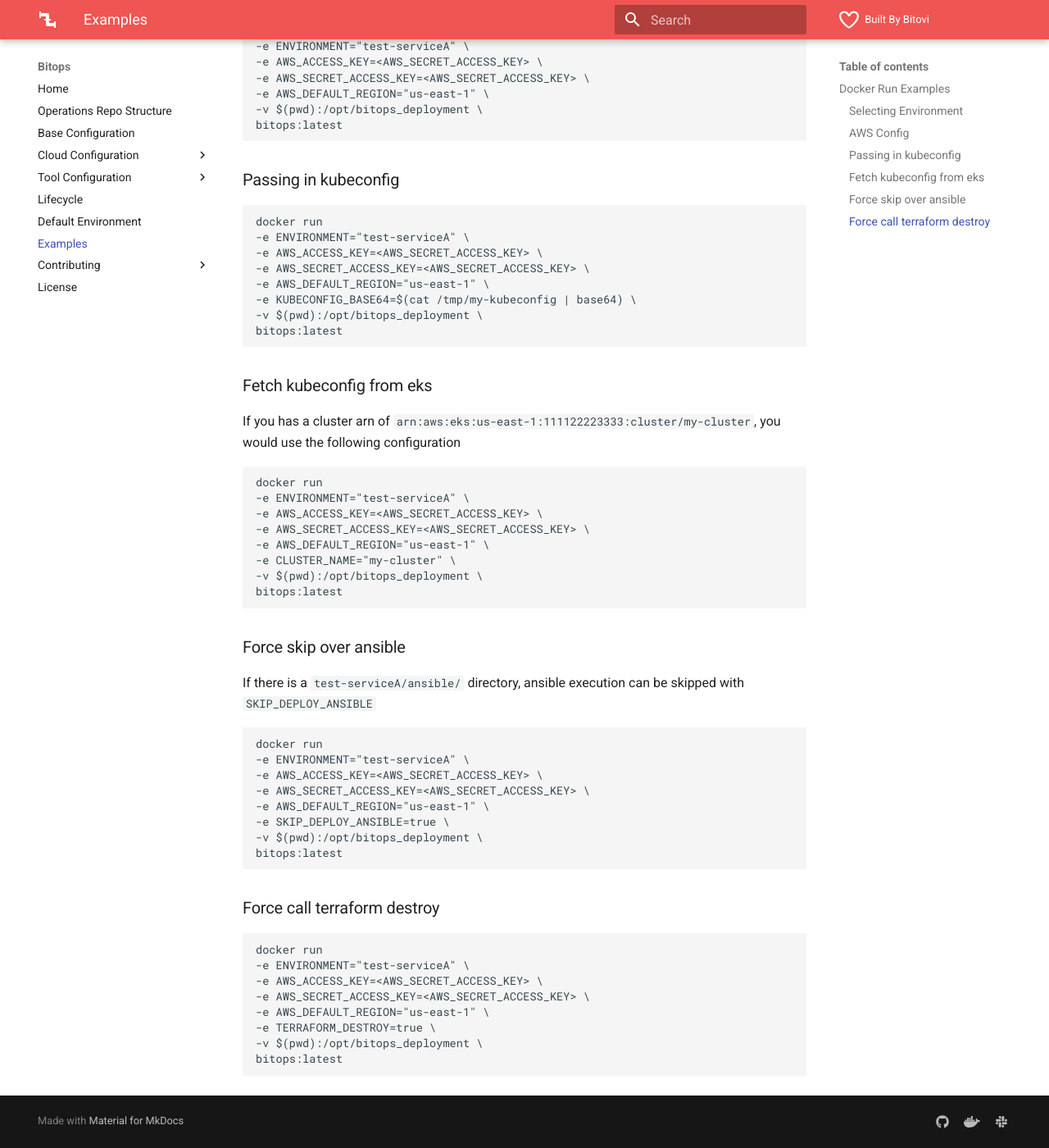
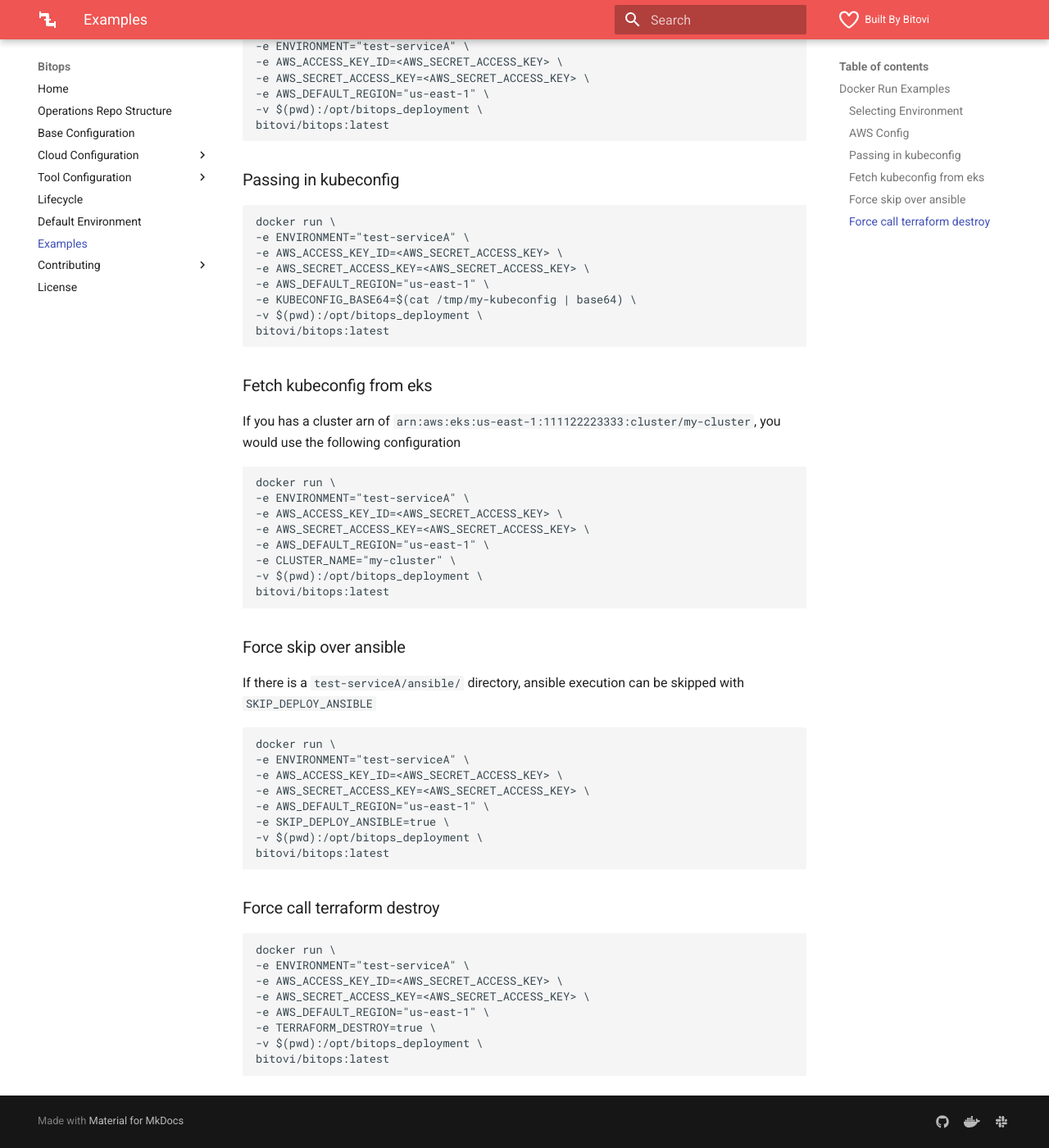
Before and after one commit to bitovi/bitops, an MkDocs documentation site: the page built from docs/examples.md, in a window 1280 px wide and 1400 px high, scrolled down 541 px. Shown: the whole window at 82% size. Built offline with MkDocs 1.6.1 and Material for MkDocs 9.7.7, drawn with Linux system fonts in a browser that asks for light colours; some of the changed text lies outside the part shown.

Commit message:
examples

````diff
--- a/docs/examples.md
+++ b/docs/examples.md
@@ -6,69 +6,69 @@ For complete code samples see [https://github.com/bitovi/bitops/docs/examples/](
 ### Selecting Environment
 An environment must always be selected
 ```
-docker run
+docker run \
 -e ENVIRONMENT="test-serviceA" \
 -v $(pwd):/opt/bitops_deployment \
-bitops:latest
+bitovi/bitops:latest
 ```
 
 ### AWS Config
 ```
-docker run
+docker run \
 -e ENVIRONMENT="test-serviceA" \
--e AWS_ACCESS_KEY=<AWS_SECRET_ACCESS_KEY> \
+-e AWS_ACCESS_KEY_ID=<AWS_SECRET_ACCESS_KEY> \
 -e AWS_SECRET_ACCESS_KEY=<AWS_SECRET_ACCESS_KEY> \
 -e AWS_DEFAULT_REGION="us-east-1" \
 -v $(pwd):/opt/bitops_deployment \
-bitops:latest
+bitovi/bitops:latest
 ```
 
 ### Passing in kubeconfig
 ```
-docker run
+docker run \
 -e ENVIRONMENT="test-serviceA" \
--e AWS_ACCESS_KEY=<AWS_SECRET_ACCESS_KEY> \
+-e AWS_ACCESS_KEY_ID=<AWS_SECRET_ACCESS_KEY> \
 -e AWS_SECRET_ACCESS_KEY=<AWS_SECRET_ACCESS_KEY> \
 -e AWS_DEFAULT_REGION="us-east-1" \
 -e KUBECONFIG_BASE64=$(cat /tmp/my-kubeconfig | base64) \
 -v $(pwd):/opt/bitops_deployment \
-bitops:latest
+bitovi/bitops:latest
 ```
 
 ### Fetch kubeconfig from eks
 If you has a cluster arn of `arn:aws:eks:us-east-1:111122223333:cluster/my-cluster`, you would use the following configuration
 ```
-docker run
+docker run \
 -e ENVIRONMENT="test-serviceA" \
--e AWS_ACCESS_KEY=<AWS_SECRET_ACCESS_KEY> \
+-e AWS_ACCESS_KEY_ID=<AWS_SECRET_ACCESS_KEY> \
 -e AWS_SECRET_ACCESS_KEY=<AWS_SECRET_ACCESS_KEY> \
 -e AWS_DEFAULT_REGION="us-east-1" \
 -e CLUSTER_NAME="my-cluster" \
 -v $(pwd):/opt/bitops_deployment \
-bitops:latest
+bitovi/bitops:latest
 ```
 
 ### Force skip over ansible
 If there is a `test-serviceA/ansible/` directory, ansible execution can be skipped with `SKIP_DEPLOY_ANSIBLE`
 ```
-docker run
+docker run \
 -e ENVIRONMENT="test-serviceA" \
--e AWS_ACCESS_KEY=<AWS_SECRET_ACCESS_KEY> \
+-e AWS_ACCESS_KEY_ID=<AWS_SECRET_ACCESS_KEY> \
 -e AWS_SECRET_ACCESS_KEY=<AWS_SECRET_ACCESS_KEY> \
 -e AWS_DEFAULT_REGION="us-east-1" \
 -e SKIP_DEPLOY_ANSIBLE=true \
 -v $(pwd):/opt/bitops_deployment \
-bitops:latest
+bitovi/bitops:latest
 ```
 
 ### Force call terraform destroy
 ```
-docker run
+docker run \
 -e ENVIRONMENT="test-serviceA" \
--e AWS_ACCESS_KEY=<AWS_SECRET_ACCESS_KEY> \
+-e AWS_ACCESS_KEY_ID=<AWS_SECRET_ACCESS_KEY> \
 -e AWS_SECRET_ACCESS_KEY=<AWS_SECRET_ACCESS_KEY> \
 -e AWS_DEFAULT_REGION="us-east-1" \
 -e TERRAFORM_DESTROY=true \
 -v $(pwd):/opt/bitops_deployment \
-bitops:latest
+bitovi/bitops:latest
 ```
--- a/docs/examples/default-environment-terraform/default/terraform/bitops.config.yml
+++ /dev/null
@@ -1 +0,0 @@
-default
--- /dev/null
+++ b/docs/examples/terraform-default-environment/default/terraform/bitops.config.yaml
@@ -0,0 +1,6 @@
+terraform:
+    cli: {}
+    options:
+        command: apply
+        version: "0.13.2"
+        fetch-kubeconfig: false
--- /dev/null
+++ b/docs/examples/terraform-default-environment/production/terraform/bitops.config.yaml
@@ -0,0 +1,6 @@
+terraform:
+    cli: {}
+    options:
+        command: apply
+        version: "0.13.2"
+        fetch-kubeconfig: false
````
Also changed, not shown: docs/contributing/development.md (+9 -0 lines), docs/examples/terraform-default-environment/README.md (added, +18 -0 lines), docs/examples/terraform-lifecycle-hooks/README.md (added, +28 -0 lines), docs/lifecycle.md (+1 -1 lines), docs/examples/default-environment-terraform/production/terraform/bitops.config.yml (deleted), 11 other files.
